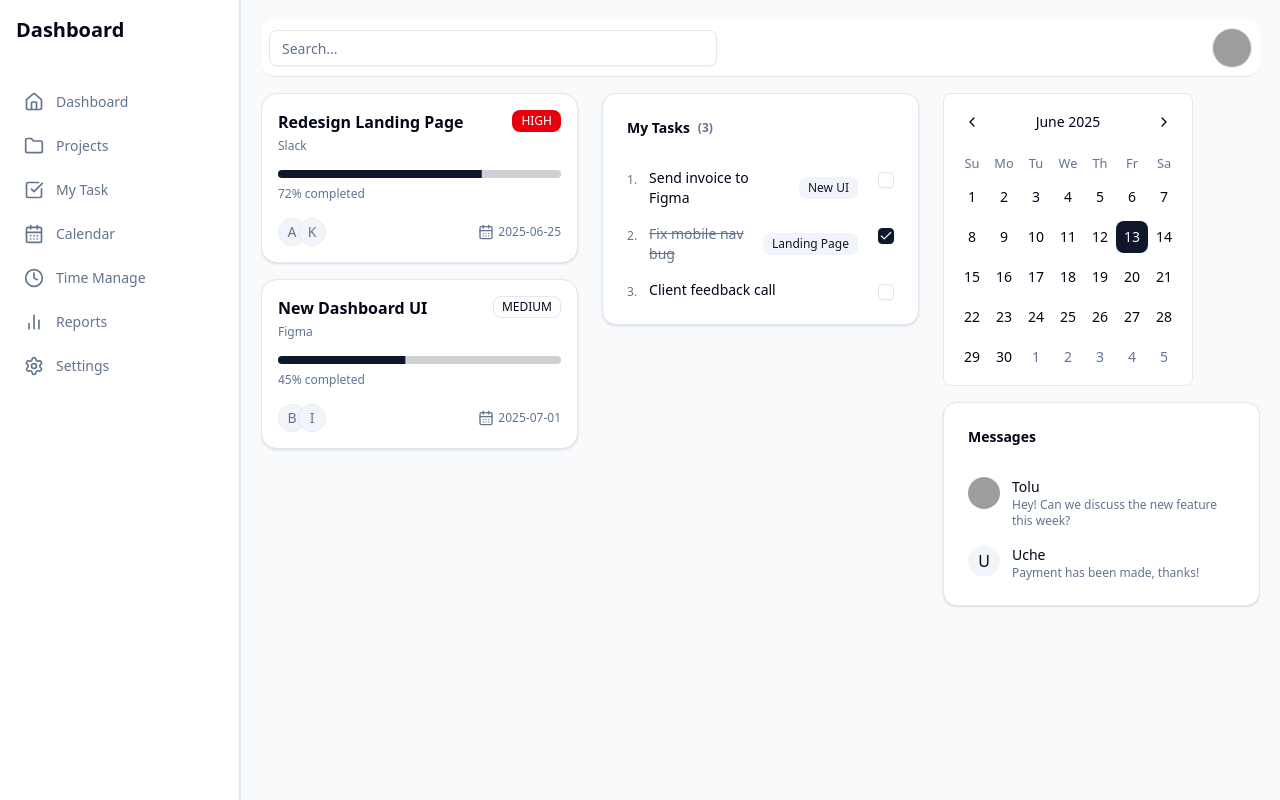
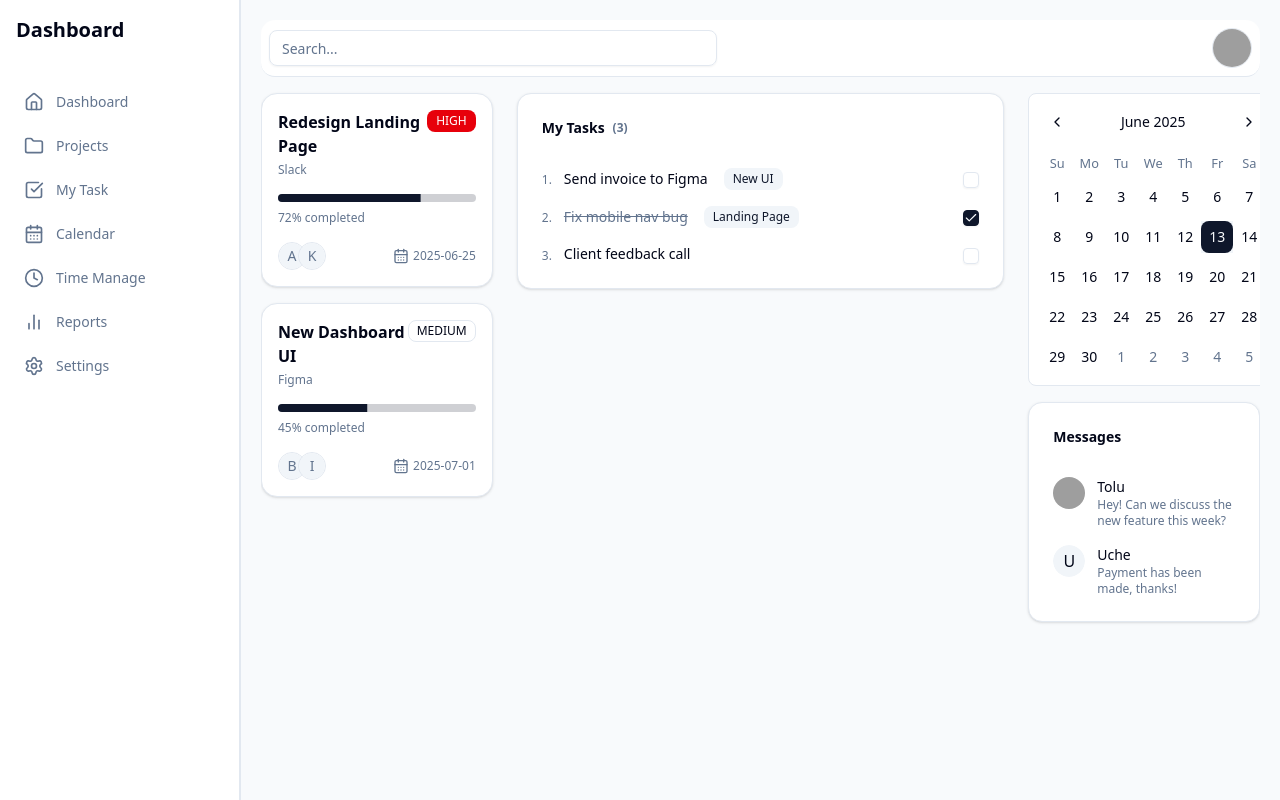
Before and after one commit to M-b-a-s/pm-dashboard, a Next.js app: page /dashboard in a window 1280 px wide. Built offline with nearby package versions, Linux system fonts and the light colour scheme; grey boxes are pictures that could not be loaded.

Commit message:
adjust grid layout

```diff
--- a/src/app/dashboard/page.tsx
+++ b/src/app/dashboard/page.tsx
@@ -8,7 +8,7 @@ export default function DashboardPage() {
   return (
     <main className="w-full h-full min-h-screen overflow-hidden">
       <Header />
-      <div className="grid grid-cols-1 lg:grid-cols-3 gap-6 h-full w-full items-stretch pt-4">
+      <div className="grid grid-cols-1 lg:grid-cols-4 gap-6 h-full w-full items-stretch pt-4">
         <div className="col-span-1 space-y-4 h-full flex flex-col">
           <ProjectCard
             title="Redesign Landing Page"
@@ -27,7 +27,7 @@ export default function DashboardPage() {
             team={[{ name: "Bola", avatarUrl: "" }, { name: "Ife" }]}
           />
         </div>
-        <div className="h-full flex flex-col">
+        <div className="col-span-2 h-full flex flex-col">
           <TaskList />
         </div>
         <div className="col-span-1 space-y-4 h-full flex flex-col">
--- a/src/components/widgets/messages.tsx
+++ b/src/components/widgets/messages.tsx
@@ -24,7 +24,7 @@ const mockMessages: Message[] = [
 
 export function MessagesWidget() {
   return (
-    <Card className="w-full max-w-md flex flex-col"> {/* Ensures same width as CalendarWidget */}
+    <Card className="w-full max-w-[250px] flex flex-col"> {/* Matches shadcn Calendar width */}
       <CardHeader>
         <CardTitle className="text-sm font-semibold">Messages</CardTitle>
       </CardHeader>
```
